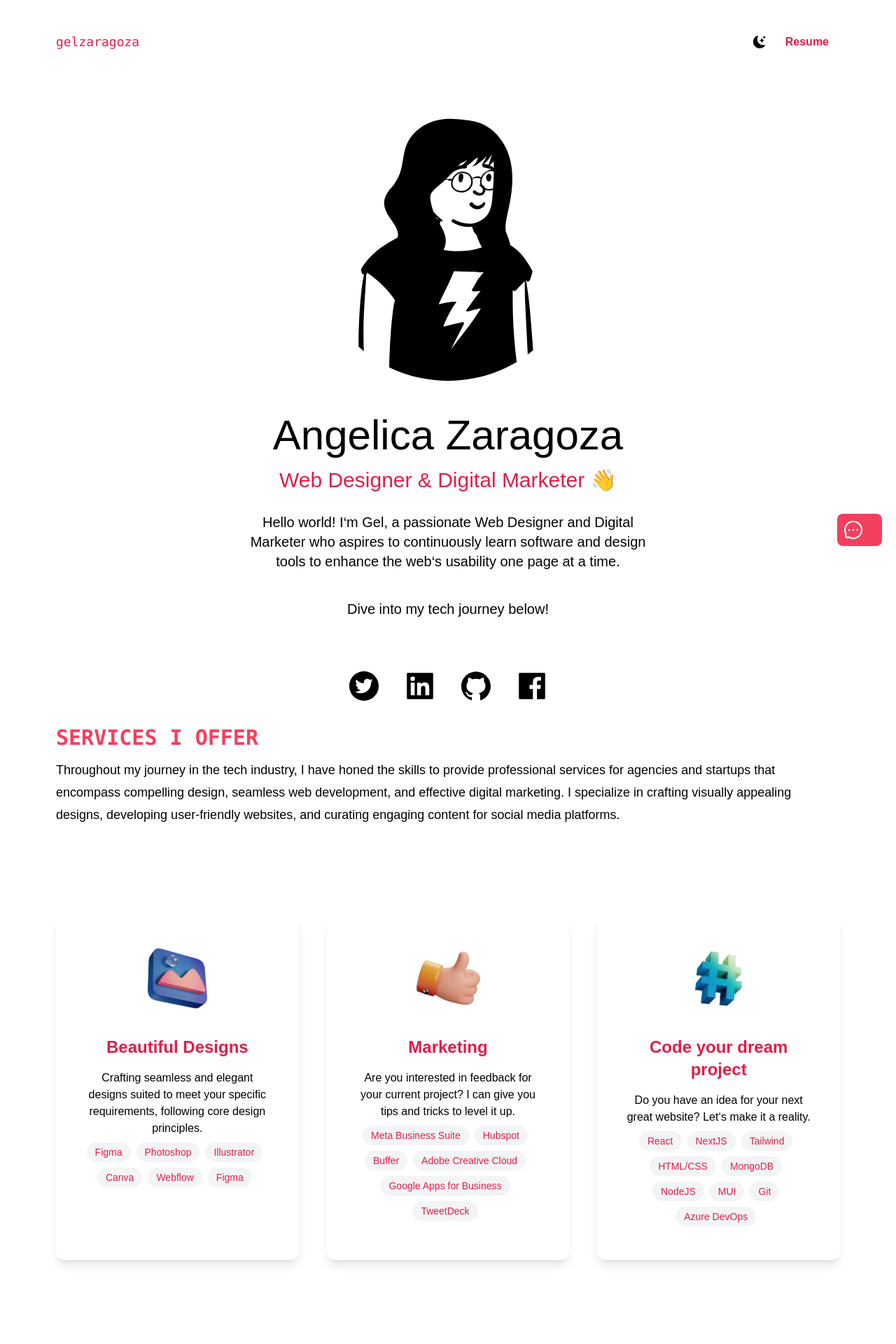
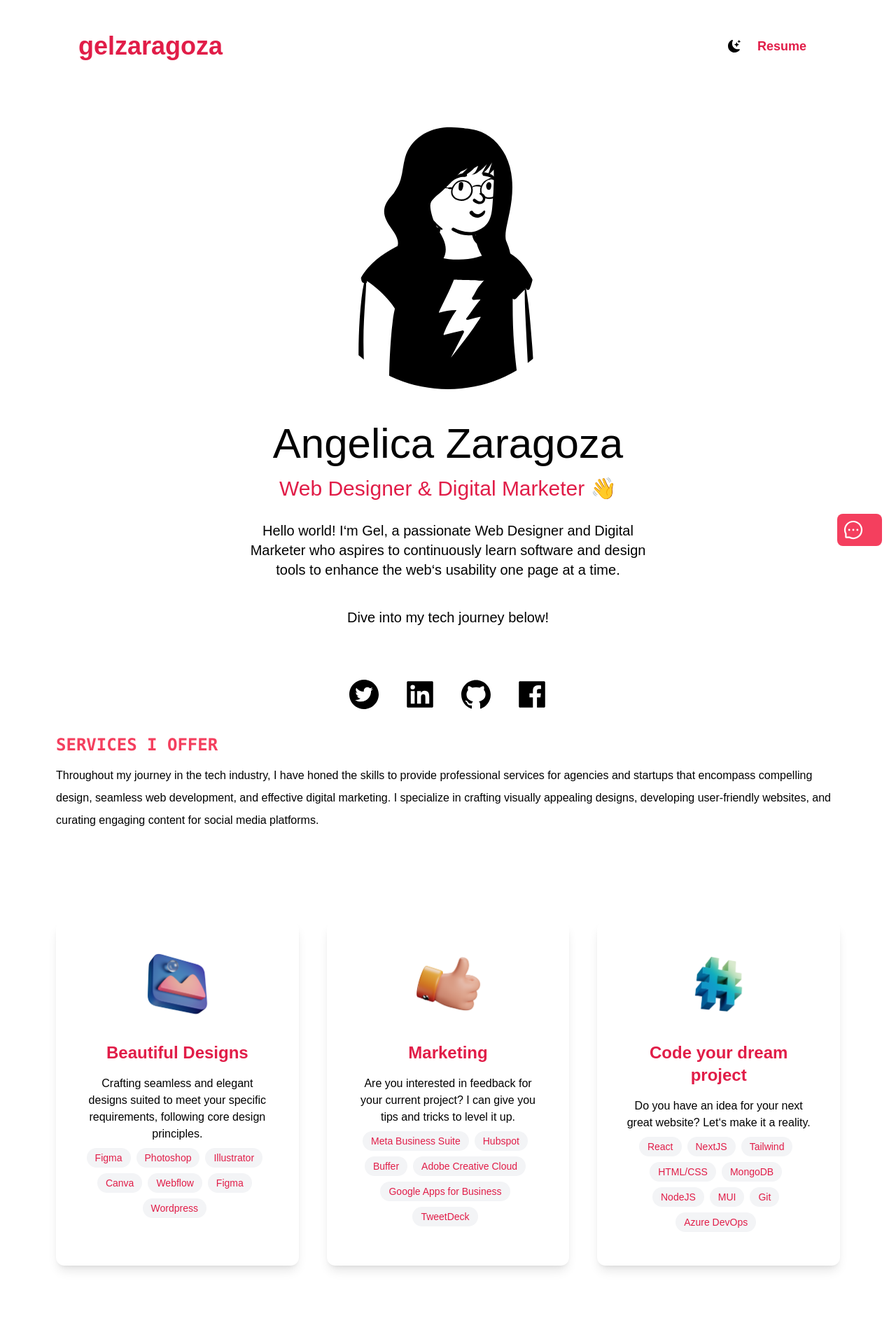
Before and after one commit to gelzaragoza/gel-portfolio, a Next.js app: page / in a window 1280 px wide. Shown: the top 1920 px of the page at 70% size. Built offline with nearby package versions, Linux system fonts and the light colour scheme.

Commit message:
added navigation menu

```diff
--- /dev/null
+++ b/pages/NavigationMenu.js
@@ -0,0 +1,87 @@
+import { useState } from "react";
+import { BsFillMoonStarsFill } from "react-icons/bs";
+import { AiOutlineMenu } from "react-icons/ai";
+
+const NavigationMenu = ({ darkMode, setDarkMode }) => {
+  const [menuOpen, setMenuOpen] = useState(false);
+
+  const toggleMenu = () => {
+    setMenuOpen(!menuOpen);
+  };
+
+  return (
+    <nav className="py-6 md:py-8 lg:py-10 px-4 md:px-6 lg:px-8 flex justify-between items-center">
+      <h1 className="text-2xl md:text-3xl lg:text-4xl font-bold text-rose-600">
+        gelzaragoza
+      </h1>
+      <div className="flex items-center gap-4 md:gap-8">
+        <div className="flex items-center gap-2">
+          <button
+            onClick={() => setDarkMode(!darkMode)}
+            className="text-lg text-black dark:text-gray-300 hover:text-gray-300 dark:hover:text-white focus:outline-none transition duration-300"
+          >
+            <BsFillMoonStarsFill />
+          </button>
+          <a
+            href="https://drive.google.com/file/d/1i4cXEKxhq9K4YGIJJbd4l71mGzJ94EI3/view"
+            target="_blank"
+            rel="noopener noreferrer"
+            download="AngelicaResume.pdf"
+            className="text-sm md:text-base lg:text-lg px-3 py-1 md:px-4 md:py-2 lg:py-3 rounded-md font-semibold text-rose-600 hover:text-rose-300 transition duration-300"
+          >
+            Resume
+          </a>
+        </div>
+        <div className="md:hidden">
+          <button
+            onClick={toggleMenu}
+            className="text-lg text-black dark:text-gray-300 hover:text-gray-300 dark:hover:text-white focus:outline-none transition duration-300"
+          >
+            <AiOutlineMenu />
+          </button>
+        </div>
+      </div>
+      {menuOpen && (
+        <div className="md:hidden absolute top-16 right-0 bg-white dark:bg-gray-800 shadow-lg rounded-md">
+          <ul className="py-4 px-8">
+            <li>
+              <a
+                href="https://drive.google.com/file/d/1i4cXEKxhq9K4YGIJJbd4l71mGzJ94EI3/view"
+                target="_blank"
+                rel="noopener noreferrer"
+                download="AngelicaResume2024.pdf"
+                className="text-sm md:text-base lg:text-lg px-3 py-2 rounded-md font-semibold text-rose-600 hover:text-rose-300 transition duration-300 block"
+              >
+                Resume
+              </a>
+            </li>
+            <li>
+              <a
+                href="https://drive.google.com/file/d/1ReJTCr6PNa2G3OkwQMjPtQ07BUCHDPqN/view"
+                target="_blank"
+                rel="noopener noreferrer"
+                download="AngelicaPortfolio2024.pdf"
+                className="text-sm md:text-base lg:text-lg px-3 py-2 rounded-md font-semibold text-rose-600 hover:text-rose-300 transition duration-300 block"
+              >
+                Portfolio
+              </a>
+            </li>
+            <li>
+              <a
+                href="https://gelzaragoza.medium.com/"
+                target="_blank"
+                rel="noopener noreferrer"
+                className="text-sm md:text-base lg:text-lg px-3 py-2 font-semibold text-rose-600 hover:text-rose-300  transition duration-300 block"
+              >
+                Blog
+              </a>
+            </li>
+            {/* Add more menu items as needed */}
+          </ul>
+        </div>
+      )}
+    </nav>
+  );
+};
+
+export default NavigationMenu;
--- a/pages/index.js
+++ b/pages/index.js
@@ -20,6 +20,8 @@ import web4 from "../public/iTeach.png";
 import web5 from "../public/Home.svg";
 import web6 from "../public/hatchitlol.png";
 import ChatBot from "./ChatBot";
+import NavigationMenu from "./NavigationMenu";
+
 
 export default function Home() {
   const [darkMode, setDarkMode] = useState(false);
@@ -48,31 +50,8 @@ export default function Home() {
 
       <main className=" bg-white dark:bg-black">
         <div className="px-10 md:px-20 lg:px-20">
+        <NavigationMenu darkMode={darkMode} setDarkMode={setDarkMode} />
           <section className=" min-h-screen m">
-            <nav className="py-10 flex justify-between items-center">
-              <h1 className="text-lg font-mono text-rose-600">gelzaragoza</h1>
-              <div className="flex items-center justify-between gap-5 md:justify-start">
-                <div className="flex items-center gap-3">
-                  <button
-                    onClick={() => setDarkMode(!darkMode)}
-                    className="text-lg text-black dark:text-gray-300 hover:text-gray-300 dark:hover:text-white focus:outline-none"
-                  >
-                    <BsFillMoonStarsFill />
-                  </button>
-                  <a
-                    href="https://drive.google.com/file/d/1i4cXEKxhq9K4YGIJJbd4l71mGzJ94EI3/view"
-                    target="_blank"
-                    rel="noopener noreferrer"
-                    download="AngelicaResume.pdf"
-                    className="text-rose-600 px-2 py-1 md:px-4 md:py-2 rounded-md font-semibold hover:text-white transition-colors duration-300"
-                  >
-                    Resume
-                  </a>
-                </div>
-
-              </div>
-            </nav>
-
             <div className="text-center p-10">
               <div className="relative bg-transparent rounded-full dark:bg-white mx-auto w-60 h-60 mb-10 md:w-96 md:h-96 overflow-hidden items-center max-w-full">
                 <Image
@@ -136,10 +115,10 @@ export default function Home() {
           </section>
           <section>
             <div>
-              <h3 className=" text-rose-500 text-3xl py-1 pt-5 font-mono font-bold">
+              <h3 className=" text-rose-500 text-2xl py-1 pt-5 font-mono font-bold">
                 SERVICES I OFFER
               </h3>
-              <p className=" text-lg py-2 leading-8  dark:text-white">
+              <p className=" text-md py-2 leading-8  dark:text-white">
                 Throughout my journey in the tech industry, I have honed the
                 skills to provide professional services for agencies and
                 startups that encompass compelling design, seamless web
@@ -183,6 +162,9 @@ export default function Home() {
                   </span>
                   <span className="text-sm bg-gray-100  text-rose-600 dark:text-rose-600 px-3 py-1 rounded-full mr-2 mb-2">
                     Figma
+                  </span>
+                  <span className="text-sm bg-gray-100  text-rose-600 dark:text-rose-600 px-3 py-1 rounded-full mr-2 mb-2">
+                    Wordpress
                   </span>
                 </div>
               </div>
@@ -273,8 +255,8 @@ export default function Home() {
           </section>
           <section className="py-20">
             <div>
-              <h3 className="text-rose-500 text-3xl py-1 pt-5 font-mono font-bold">PORTFOLIO</h3>
-              <p className="text-lg py-2 leading-8 dark:text-white">
+              <h3 className="text-rose-500 text-2xl py-1 pt-5 font-mono font-bold">PORTFOLIO</h3>
+              <p className="text-md py-2 leading-8 dark:text-white">
                 Welcome to my digital gallery! Explore a curated collection showcasing the seamless blend of design and technology that fuels my passion. Each project is a testament to my dedication to creating visually stunning designs and seamless user experiences. Join me on this visual journey through my portfolio, a testament to my love for design and technology!{" "}
               </p>
             </div>
```
